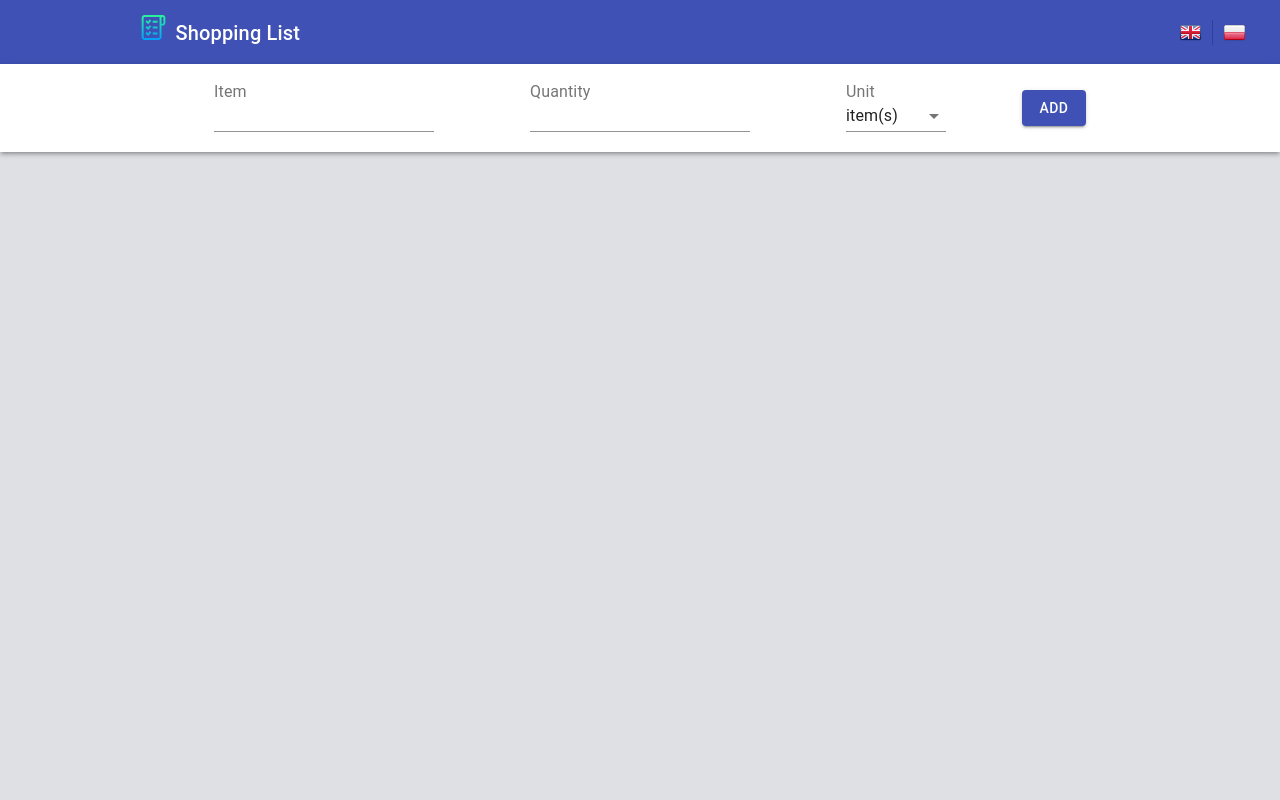
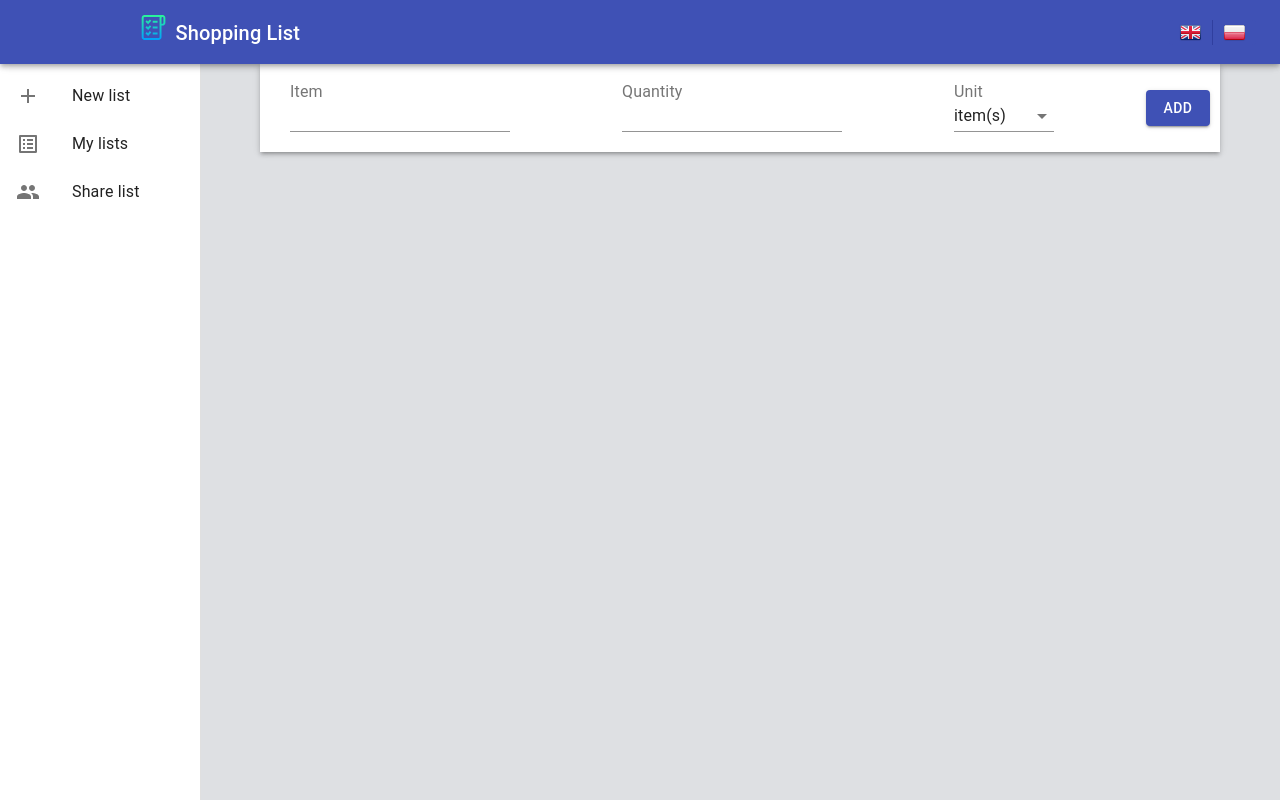
Before and after one commit to DominikaOzorkiewicz/ShoppingList, a React (Create React App) app: page / in a window 1280 px wide. Built offline with nearby package versions, Linux system fonts and the light colour scheme.

Commit message:
Feat Navigation

```diff
--- a/src/App.js
+++ b/src/App.js
@@ -1,10 +1,11 @@
 import React from 'react';
 import './scss/main.scss';
 import {Header} from "./components/Header";
-import {NewItemForm} from "./components/NewItemForm";
-import {ItemsList} from "./components/ItemsList";
 import {useLocalStorage} from "./hooks/useLocalStorage";
 import {useTranslation} from "react-i18next";
+import {BottomNav} from "./components/BottomNav";
+import {SideNav} from "./components/SideNav";
+import {Main} from "./components/Main";
 
 const App = () => {
     const [items, setItems] = useLocalStorage('itemsList', []);
@@ -42,10 +43,18 @@ const App = () => {
     }
 
     return (
-        <div className="App">
+        <div className="App" style={{display: 'flex'}}>
             <Header changeLanguage={changeLanguage} t={t} />
-            <NewItemForm addProductFn={addProduct} t={t} />
-            <ItemsList items={items} toggleBoughtFn={toggleBought} clearListFn={clearList} deleteItemFn={deleteItem} t={t} />
+            <SideNav />
+            <Main
+                items={items}
+                toggleBoughtFn={toggleBought}
+                clearListFn={clearList}
+                deleteItemFn={deleteItem}
+                t={t}
+                addProductFn={addProduct}
+            />
+            <BottomNav />
         </div>
     );
 }
--- /dev/null
+++ b/src/components/BottomNav.js
@@ -0,0 +1,45 @@
+import React, {useState} from "react";
+import {BottomNavigation, BottomNavigationAction, Drawer, Hidden} from "@material-ui/core";
+import AddIcon from "@material-ui/icons/Add";
+import ListAltIcon from "@material-ui/icons/ListAlt";
+import GroupIcon from "@material-ui/icons/Group";
+
+export const BottomNav = () => {
+    const [value, setValue] = useState(0);
+
+    const itemsList = [
+        {
+            text: 'New list',
+            icon: <AddIcon />,
+        },
+        {
+            text: 'My lists',
+            icon: <ListAltIcon />,
+        },
+        {
+            text: 'Share list',
+            icon: <GroupIcon />,
+        }
+    ];
+
+    return (
+        <Hidden only={['xl', 'lg', 'md', 'sm']}>
+            <Drawer
+                anchor={'bottom'}
+                variant="permanent"
+            >
+                <BottomNavigation
+                    value={value}
+                    onChange={(event, newValue) => {
+                        setValue(newValue)
+                    }}
+                    showLabels
+                >
+                    {itemsList.map((item, index) => (
+                        <BottomNavigationAction key={index} label={item.text} icon={item.icon} />
+                    ))}
+                </BottomNavigation>
+            </Drawer>
+        </Hidden>
+    );
+}
--- a/src/components/Header.js
+++ b/src/components/Header.js
@@ -1,22 +1,24 @@
 import React from "react";
-import {createStyles, makeStyles} from "@material-ui/core/styles";
+import { makeStyles } from "@material-ui/core/styles";
 import { AppBar, Toolbar, Typography, Container, ButtonGroup, Button } from "@material-ui/core";
 import logo from '../logo.svg';
 
 export const Header = ({ changeLanguage, t }) => {
 
-    const styles = makeStyles(() =>
-        createStyles({
-            logo: {
-                width: '25px',
-                height: '25px',
-                marginRight: '10px'
-            },
+    const useStyles = makeStyles((theme) => ({
+        appBar: {
+            zIndex: theme.zIndex.drawer +1,
+        },
+        logo: {
+            width: '25px',
+            height: '25px',
+            marginRight: '10px'
+        },
     }));
-    const classes = styles();
+    const classes = useStyles();
 
     return (
-        <AppBar position='static'>
+        <AppBar position='fixed' className={classes.appBar}>
             <Toolbar>
                 <Container maxWidth='md'>
                     <Typography variant='h6'>
--- a/src/components/ItemsList.js
+++ b/src/components/ItemsList.js
@@ -7,7 +7,7 @@ export const ItemsList = ({ items, toggleBoughtFn, clearListFn, deleteItemFn, t
     const handleClearList = () => clearListFn();
 
     return (
-        <Container maxWidth='md'>
+        <Container fixed maxWidth='md'>
             <List>
                 {items.map((product) => (
                     <Item
--- /dev/null
+++ b/src/components/Main.js
@@ -0,0 +1,20 @@
+import React from 'react';
+import {Container} from "@material-ui/core";
+import {NewItemForm} from "./NewItemForm";
+import {ItemsList} from "./ItemsList";
+
+export const Main = ({ addProductFn, items, toggleBoughtFn, clearListFn, deleteItemFn, t }) => {
+
+    return (
+        <Container fixed maxWidth='md' disableGutters>
+            <NewItemForm addProductFn={addProductFn} t={t} />
+            <ItemsList
+                items={items}
+                toggleBoughtFn={toggleBoughtFn}
+                clearListFn={clearListFn}
+                deleteItemFn={deleteItemFn}
+                t={t}
+            />
+        </Container>
+    );
+}
--- a/src/components/NewItemForm.js
+++ b/src/components/NewItemForm.js
@@ -1,14 +1,12 @@
 import React, {useState} from 'react';
 import {
     Paper,
-    Container,
     FormGroup,
     InputLabel,
     TextField,
     Select,
     MenuItem,
     Button,
-    createStyles
 } from "@material-ui/core";
 import { Alert } from '@material-ui/lab';
 import {makeStyles} from "@material-ui/core/styles";
@@ -47,8 +45,14 @@ export const NewItemForm = ({ addProductFn, t }) => {
     }
 
     // Custom styles
-    const styles = makeStyles(() =>
-        createStyles({
+    const useStyles = makeStyles((theme) => ({
+        toolbar: {
+            // Necessary for content to be below app bar
+            ...theme.mixins.toolbar,
+        },
+        content: {
+            flexGrow: 1,
+        },
         form: {
             display: 'flex',
             justifyContent: 'space-between',
@@ -61,10 +65,9 @@ export const NewItemForm = ({ addProductFn, t }) => {
         },
         unitSelect: {
             minWidth: '100px'
-            }
-        })
-    );
-    const classes = styles();
+        },
+    }));
+    const classes = useStyles();
 
     // If there are any errors, Alert will be shown
     let errorsJsx = null;
@@ -74,8 +77,9 @@ export const NewItemForm = ({ addProductFn, t }) => {
 
 
     return (
-        <Paper square elevation={3}>
-            <Container maxWidth='md'>
+        <>
+            <div className={classes.toolbar} />
+            <Paper square elevation={3} className={classes.content} >
                 {errorsJsx}
                 <form className={classes.form} onSubmit={handleSubmit}>
 
@@ -121,7 +125,7 @@ export const NewItemForm = ({ addProductFn, t }) => {
                     </Button>
 
                 </form>
-            </Container>
             </Paper>
+        </>
     );
 }
--- /dev/null
+++ b/src/components/SideNav.js
@@ -0,0 +1,65 @@
+import React from "react";
+import { Drawer, List, ListItem, ListItemIcon, ListItemText } from "@material-ui/core";
+import { makeStyles } from "@material-ui/core/styles";
+import Toolbar from "@material-ui/core/Toolbar";
+import Hidden from "@material-ui/core/Hidden";
+
+import AddIcon from '@material-ui/icons/Add';
+import ListAltIcon from '@material-ui/icons/ListAlt';
+import GroupIcon from '@material-ui/icons/Group';
+
+export const SideNav = () => {
+    const itemsList = [
+        {
+            text: 'New list',
+            icon: <AddIcon />,
+        },
+        {
+            text: 'My lists',
+            icon: <ListAltIcon />,
+        },
+        {
+            text: 'Share list',
+            icon: <GroupIcon />,
+        }
+    ];
+
+    const drawerWidth = 200;
+
+    const useStyles = makeStyles((theme) => ({
+        drawer: {
+            width: drawerWidth,
+            flexShrink: 0,
+        },
+        drawerPaper: {
+            width: drawerWidth,
+        },
+        drawerContainer: {
+            overflow: 'auto',
+        },
+    }));
+    const classes = useStyles();
+
+
+    return (
+        <Hidden only={['xs']}>
+            <Drawer
+                variant="permanent"
+                anchor="left"
+                className={classes.drawer}
+                classes={{paper: classes.drawerPaper}}>
+                <Toolbar />
+                <div className={classes.drawerContainer}>
+                    <List>
+                        {itemsList.map((item, index) => (
+                            <ListItem button key={item.text}>
+                                <ListItemIcon>{item.icon}</ListItemIcon>
+                                <ListItemText primary={item.text} />
+                            </ListItem>
+                        ))}
+                    </List>
+                </div>
+            </Drawer>
+        </Hidden>
+    );
+}
```
Lines whose indentation alone changed are shown as unchanged.
